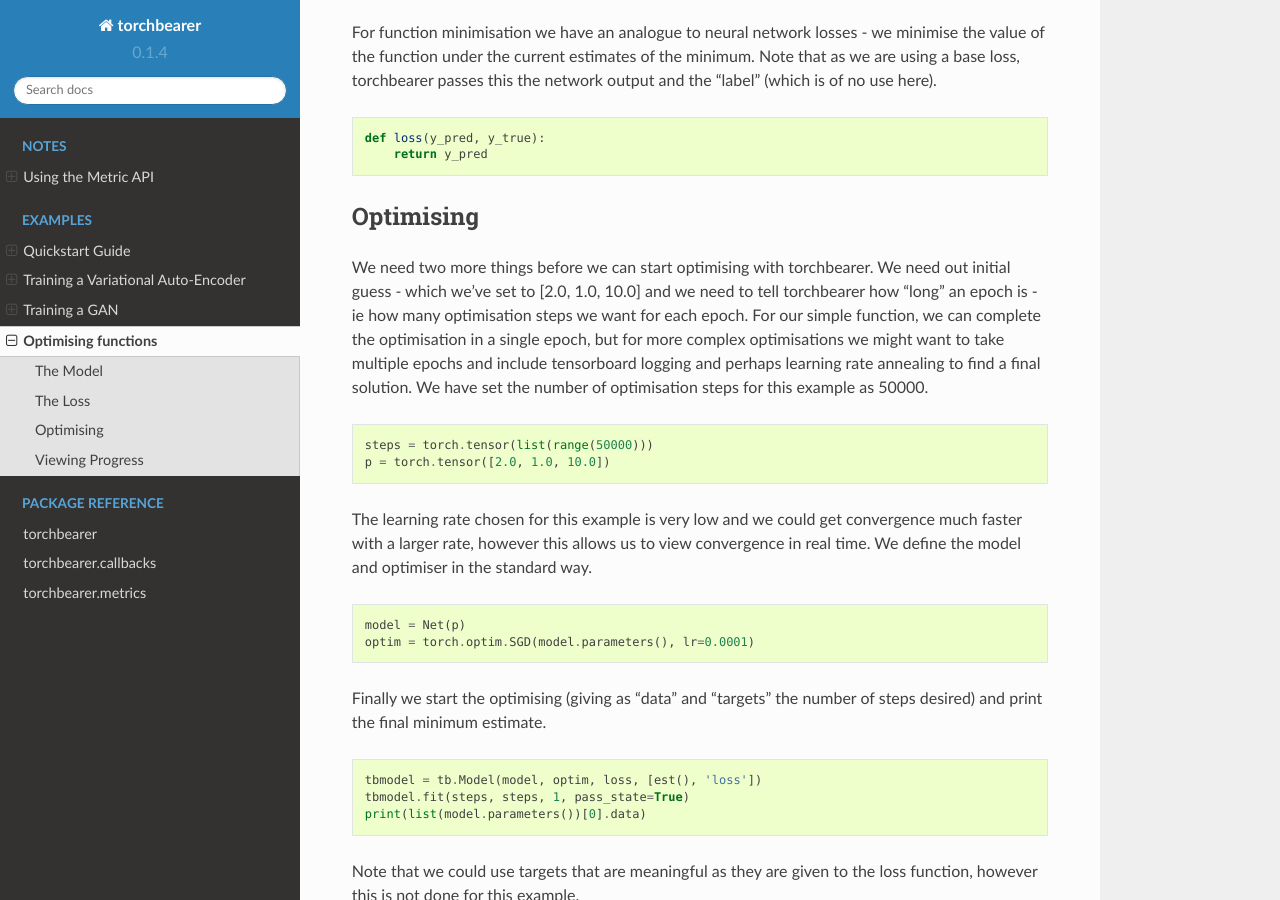
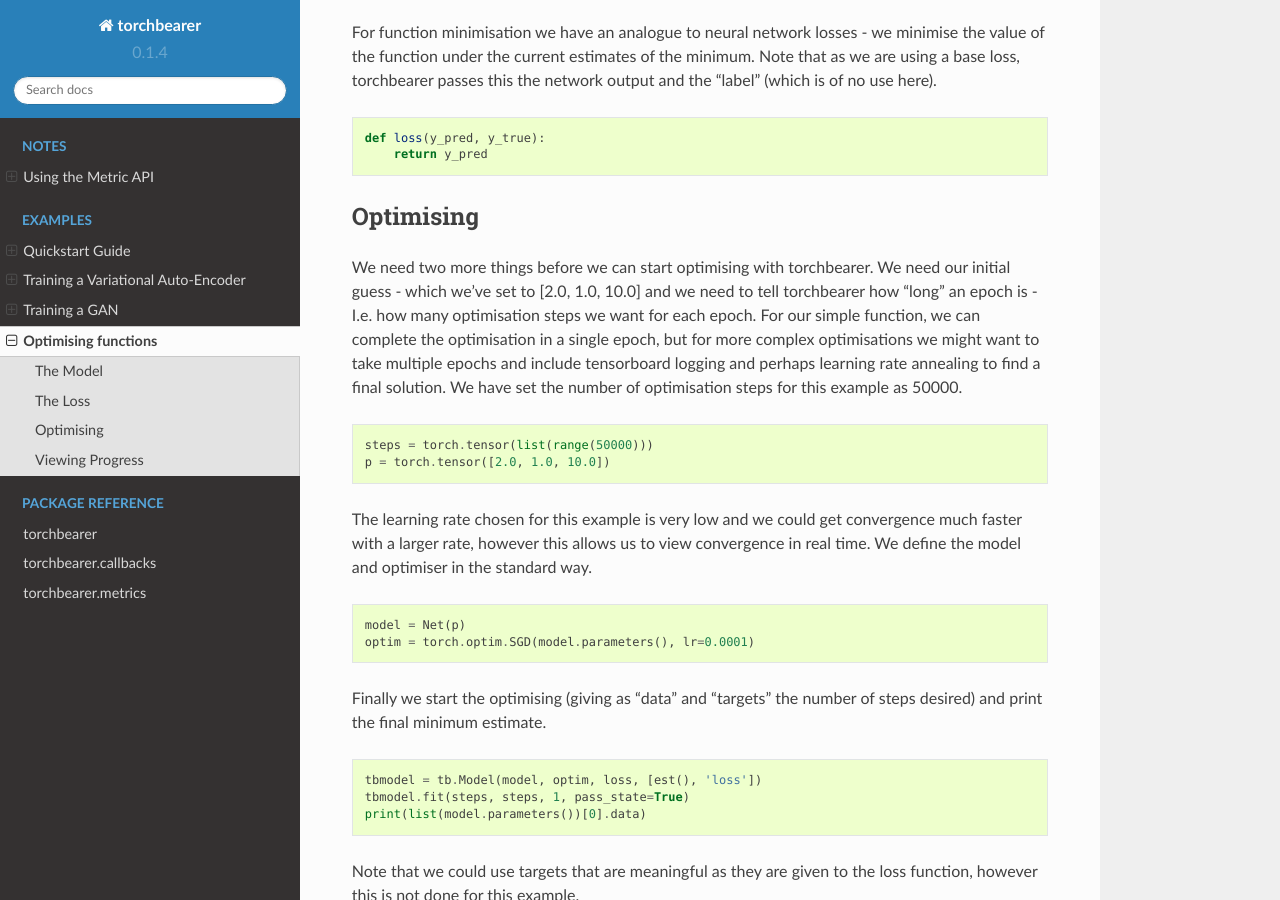
Before and after one commit to pytorchbearer/torchbearer, a Sphinx documentation site: the page built from docs/examples/basic_opt.rst, in a window 1280 px wide and 900 px high, scrolled down 870 px. Built offline with Sphinx 7.4.7 and the Read the Docs theme 2.0.0, drawn with Linux system fonts in a browser that asks for light colours.

Commit message:
Update docs

```diff
--- a/docs/examples/basic_opt.rst
+++ b/docs/examples/basic_opt.rst
@@ -31,7 +31,7 @@ Optimising
 ^^^^^^^^^^^^^^^^^^^^^^^^^^^^^^^^^^^^
 
 We need two more things before we can start optimising with torchbearer.
-We need out initial guess - which we've set to [2.0, 1.0, 10.0] and we need to tell torchbearer how "long" an epoch is - ie how many optimisation steps we want for each epoch.
+We need our initial guess - which we've set to [2.0, 1.0, 10.0] and we need to tell torchbearer how "long" an epoch is - I.e. how many optimisation steps we want for each epoch.
 For our simple function, we can complete the optimisation in a single epoch, but for more complex optimisations we might want to take multiple epochs and include tensorboard logging and perhaps learning rate annealing to find a final solution.
 We have set the number of optimisation steps for this example as 50000.
 
```
